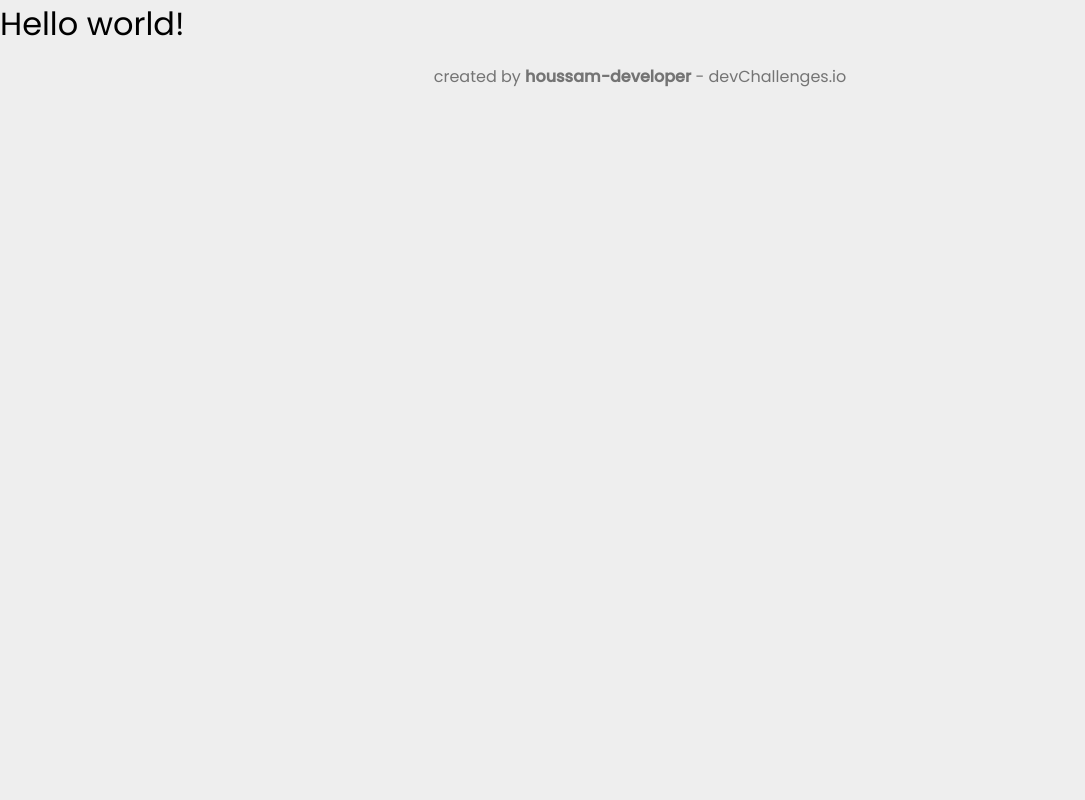
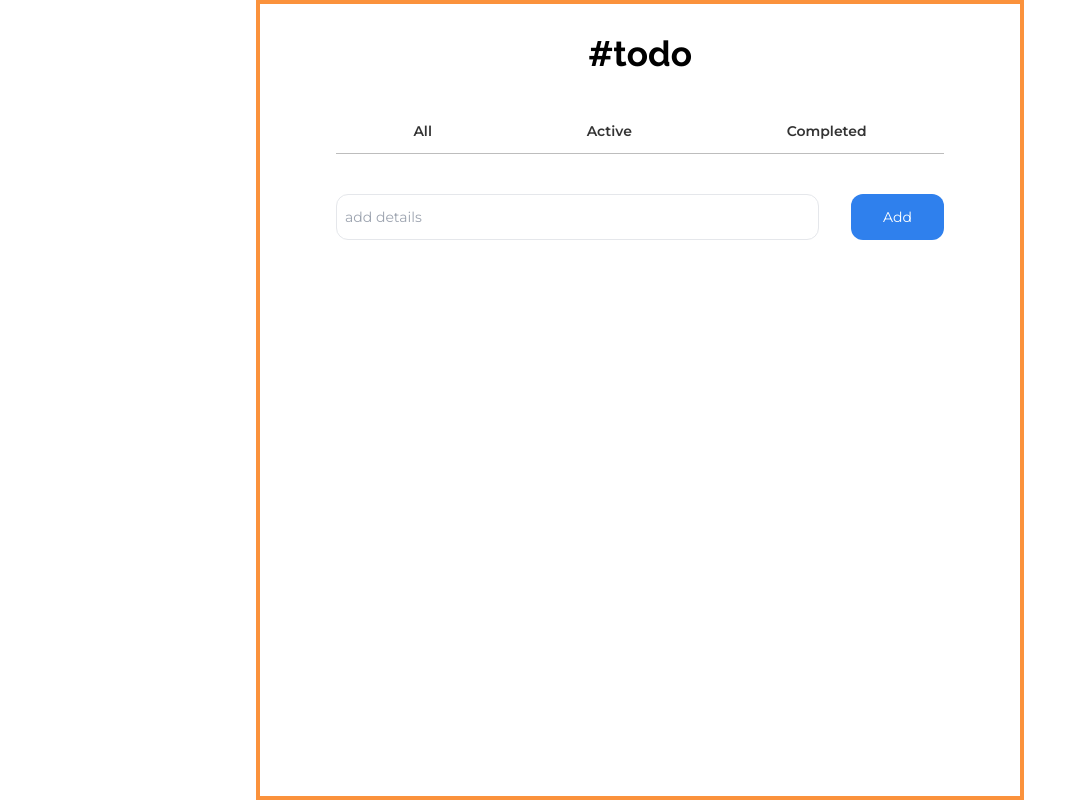
Before and after one commit to houssam-developer/todo-app, a React (Vite) app: page / in a window 1280 px wide. Shown: the whole page, without its empty margins (0-1085 px from the left). Built offline with nearby package versions, Linux system fonts and the light colour scheme.

Commit message:
refactor: add navigation - skeleton form

```diff
--- a/package.json
+++ b/package.json
@@ -17,7 +17,10 @@
 		"@types/react": "^18.0.0",
 		"@types/react-dom": "^18.0.0",
 		"@vitejs/plugin-react": "^1.3.0",
+		"autoprefixer": "^10.4.7",
+		"postcss": "^8.4.14",
 		"sass": "^1.51.0",
+		"tailwindcss": "^3.0.24",
 		"vite": "^2.9.9"
 	}
 }
--- /dev/null
+++ b/postcss.config.js
@@ -0,0 +1,6 @@
+module.exports = {
+  plugins: {
+    tailwindcss: {},
+    autoprefixer: {},
+  },
+}
--- a/src/App.jsx
+++ b/src/App.jsx
@@ -6,9 +6,32 @@ import Footer from './components/Footer'
 function App() {
 
 	return (
-		<div className="">
-			<h1>Hello world!</h1>
-			<Footer></Footer>
+		<div className="flex flex-col items-center gap-10 max-w-[768px] mx-auto px-2 py-6 border-4 border-orange-400 h-screen">
+			<h1 className='text-center'>#todo</h1>
+
+			<main className='w-full max-w-[608px] mx-auto flex flex-col gap-10'>
+				<nav className='border-b-[1px] border-[#bdbdbd] flex justify-around w-full pb-3 font-sans font-semibold text-[#333] text-sm'>
+					<button>All</button>
+					<button>Active</button>
+					<button>Completed</button>
+				</nav>
+
+				<form className="container-all flex gap-4 sm:gap-6 md:gap-8">
+					<input className='border-[1px] flex-grow  py-3 px-2 focus:outline-1 rounded-xl  text-sm' type="text" placeholder='add details' />
+					<button className='bg-[#2F80ED] text-white px-8 py-2 rounded-xl text-sm'>Add</button>
+				</form>
+
+				<form className="container-active"></form>
+				<form className="container-completed"></form>
+
+			</main>
+
+
+
+
+
+
+			{/* <Footer></Footer> */}
 		</div>
 	)
 }
--- a/src/index.css
+++ b/src/index.css
@@ -1,292 +1,14 @@
 @import url('https://fonts.googleapis.com/css2?family=Poppins:wght@300;400;500&display=swap');
+@import url('https://fonts.googleapis.com/css2?family=Noto+Sans:wght@400;500&display=swap');
+@import url('https://fonts.googleapis.com/css2?family=Mulish:ital,wght@0,500;0,600;0,700;1,400&display=swap');
+@import url('https://fonts.googleapis.com/css2?family=Montserrat:wght@400;500;600;700&display=swap');
+@import url('https://fonts.googleapis.com/css2?family=Montserrat:wght@700&family=Raleway:wght@700&display=swap');
 
-:root {
-	--ff-primary: 'Poppins', Arial, Helvetica, sans-serif;
+@tailwind base;
+@tailwind components;
+@tailwind utilities;
 
-
-	--common-gap: .3em;
-
-	--btn-color--primary: #3f51b5;
-	--btn-bg-color-dark-primary: hsla(231, 48%, 30%, 1);
-	--btn-bg-color-light-primary: hsla(208, 98%, 91%, 0.59);
-
-	--btn-color--secondary: hsla(120, 7%, 30%, 1);
-	--btn-bg-color-dark-secondary: hsla(120, 7%, 13%, 1);
-	--btn-bg-color-light-secondary: hsla(120, 7%, 90%, 1);
-
-	--btn-color--danger: hsla(2, 64%, 58%, 1);
-	--btn-bg-color-dark-danger: hsla(2, 64%, 36%, 1);
-	--btn-bg-color-light-danger: hsla(2, 64%, 95%, 1);
-
-	--btn-color--white: #fff;
-	--btn-color--gray: #aaa;
-
-	--btn-fg-disabled: #aaa;
-	--btn-bg-disabled: #e2e2e2;
-
-	--btn-padding-block: .5em;
-	--btn-padding-inline: 1.4em;
-
-	--btn-fg-light-color-val: #444;
-	--btn-hover-dark-color: var(--btn-color--white);
-	--btn-bg-light-color: var(--btn-color--white);
-
-	--btn-hover-light-color: var(--btn-color--gray);
-
-
-	--button-fg-color: #444;
-	--button-bg-color: #ddd;
-	--button-border-color: transparent;
-	--button-hover-color: var(--btn-color--gray);
+h1 {
+	font-family: 'Raleway', Arial, Helvetica, sans-serif;
+	font-size: 2.2rem;
 }
-
-* {
-	box-sizing: border-box;
-	margin: 0;
-	padding: 0;
-}
-
-body {
-	font-family: var(--ff-primary);
-
-	background-color: #eee;
-}
-
-h1,
-h2 {
-	font-weight: 400;
-}
-
-h2 {
-	font-size: 1.2rem;
-	margin-bottom: 1em;
-}
-
-h3 {
-	font-size: .9rem;
-	font-weight: 400;
-	font-family: var(--ff-primary);
-}
-
-.container {
-	min-height: calc(100vh - 1em);
-	margin: 0 auto;
-	display: flex;
-	flex-direction: column;
-	align-items: center;
-	gap: 2em;
-}
-
-.container-box {
-	min-width: 200;
-	padding: 1em;
-	border-radius: 10px;
-	background-color: #fff;
-	box-shadow: rgba(60, 64, 67, 0.3) 0px 1px 2px 0px, rgba(60, 64, 67, 0.15) 0px 1px 3px 1px;
-
-
-	display: flex;
-	flex-direction: column;
-	align-items: flex-start;
-	gap: var(--common-gap);
-}
-
-.container-buttons {
-	width: 100%;
-	display: flex;
-	flex-direction: column;
-	align-items: flex-start;
-	justify-content: center;
-	gap: var(--common-gap);
-}
-
-.container-select {
-	margin-bottom: 1em;
-}
-
-@media screen and (min-width: 500px) {
-	:root {
-		--common-gap: 1em;
-	}
-
-	.container {
-		padding: var(--common-gap);
-	}
-
-	.container-box {
-		min-width: 500px;
-	}
-
-	.container-buttons {
-		align-items: center;
-		flex-direction: row;
-	}
-}
-
-.btn {
-	padding: var(--btn-padding-block) var(--btn-padding-inline);
-	font-family: var(--ff-primary);
-	font-weight: 500;
-	font-size: 1rem;
-	border: 1px solid var(--button-border-color);
-	border-radius: 7px;
-	cursor: pointer;
-
-	box-shadow: rgba(60, 64, 67, 0.3) 0px 1px 2px 0px, rgba(60, 64, 67, 0.15) 0px 1px 3px 1px;
-
-	color: var(--button-fg-color);
-	background-color: var(--button-bg-color);
-
-	display: flex;
-	align-items: center;
-	gap: var(--common-gap);
-}
-
-
-
-.btn:hover,
-.btn:focus {
-	background-color: var(--button-hover-color);
-}
-
-/* COLOR COLOR--OUTLINE COLOR--TEXT */
-
-.button--default {
-	--button-fg-color: #444;
-	--button-bg-color: #ddd;
-	--button-border-color: transparent;
-	--button-hover-color: var(--btn-color--gray);
-}
-
-.button--default--outline {
-	--button-fg-color: #444;
-	--button-bg-color: var(--btn-color--white);
-	--button-border-color: var(--button-fg-color);
-	--button-hover-color: var(--btn-color--gray);
-}
-
-.button--default--text {
-	--button-fg-color: #444;
-	--button-bg-color: var(--btn-color--white);
-	--button-border-color: transparent;
-	--button-hover-color: var(--btn-color--gray);
-}
-
-
-.primary {
-	--button-fg-color: var(--btn-color--white);
-	--button-bg-color: var(--btn-color--primary);
-	--button-border-color: transparent;
-	--button-hover-color: var(--btn-bg-color-dark-primary);
-}
-
-.primary--outline {
-	--button-fg-color: var(--btn-color--primary);
-	--button-bg-color: var(--btn-color--white);
-	--button-border-color: var(--btn-color--primary);
-	--button-hover-color: var(--btn-bg-color-light-primary);
-}
-
-.primary--text {
-	--button-fg-color: var(--btn-color--primary);
-	--button-bg-color: var(--btn-color--white);
-	--button-border-color: transparent;
-	--button-hover-color: var(--btn-bg-color-light-primary);
-}
-
-.secondary {
-	--button-fg-color: var(--btn-color--white);
-	--button-bg-color: var(--btn-color--secondary);
-	--button-border-color: transparent;
-	--button-hover-color: var(--btn-bg-color-dark-secondary);
-}
-
-.secondary--outline {
-	--button-fg-color: var(--btn-color--secondary);
-	--button-bg-color: var(--btn-color--white);
-	--button-border-color: var(--btn-color--secondary);
-	--button-hover-color: var(--btn-bg-color-light-secondary);
-}
-
-.secondary--text {
-	--button-fg-color: var(--btn-color--secondary);
-	--button-bg-color: var(--btn-color--white);
-	--button-border-color: transparent;
-	--button-hover-color: var(--btn-bg-color-light-secondary);
-}
-
-.danger {
-	--button-fg-color: var(--btn-color--white);
-	--button-bg-color: var(--btn-color--danger);
-	--button-border-color: transparent;
-	--button-hover-color: var(--btn-bg-color-dark-danger);
-}
-
-.danger--outline {
-	--button-fg-color: var(--btn-color--danger);
-	--button-bg-color: var(--btn-color--white);
-	--button-border-color: var(--btn-color--danger);
-	--button-hover-color: var(--btn-bg-color-light-danger);
-}
-
-.danger--text {
-	--button-fg-color: var(--btn-color--danger);
-	--button-bg-color: var(--btn-color--white);
-	--button-border-color: transparent;
-	--button-hover-color: var(--btn-bg-color-light-danger);
-}
-
-
-.btn--disableshadow {
-	box-shadow: none;
-}
-
-.btn--disabled {
-	color: var(--btn-fg-disabled);
-	background-color: var(--btn-bg-disabled);
-	cursor: not-allowed;
-}
-
-.btn--disabled:focus,
-.btn--disabled:hover {
-	background-color: var(--btn-bg-disabled);
-}
-
-.btn--text.btn--disabled {
-	background-color: var(--btn-color--white);
-}
-
-.btn--text.btn--disabled:focus,
-.btn--text.btn--disabled:hover {
-	background-color: var(--btn-color--white);
-}
-
-.btn-size--small {
-	--btn-padding-block: .3em;
-	--btn-padding-inline: .7em;
-}
-
-.btn-size--medium {
-	--btn-padding-block: .5em;
-	--btn-padding-inline: 1.4em;
-}
-
-.btn-size--large {
-	--btn-padding-block: .9em;
-	--btn-padding-inline: 1.8em;
-}
-
-
-.created-by {
-	text-align: center;
-	color: rgb(116, 116, 116);
-	padding: 1em;
-}
-
-p {
-	font-weight: 400;
-}
-
-span {
-	font-weight: 700;
-}
--- /dev/null
+++ b/tailwind.config.js
@@ -0,0 +1,15 @@
+const defaultTheme = require('tailwindcss/defaultTheme');
+
+module.exports = {
+	content: [
+		"./index.html",
+		"./src/**/*.{vue,js,ts,jsx,tsx}",
+	],
+	theme: {
+		fontFamily: {
+			'sans': ['Montserrat', ...defaultTheme.fontFamily.sans]
+		},
+		extend: {},
+	},
+	plugins: [],
+}
```
Also changed, not shown: 1 other file (tests, documents, lock files or other folders).
